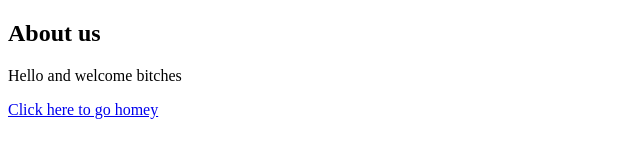
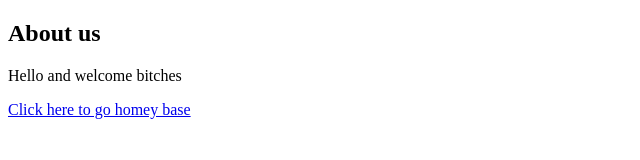
Before and after one commit to Dulande/Detour, a plain HTML site: page about.html in a window 1280 px wide. Shown: the full height of the page, 0-640 px from the left. Drawn offline with Linux system fonts and the light colour scheme.

Commit message:
homey base change

```diff
--- a/about.html
+++ b/about.html
@@ -5,6 +5,6 @@
     <body>
      <h2> About us</h2>
      <p> Hello and welcome bitches </p>
-     <a href="Index.html"> Click here to go homey</a>
+     <a href="Index.html"> Click here to go homey base</a>
      </body>
 </html>
```
